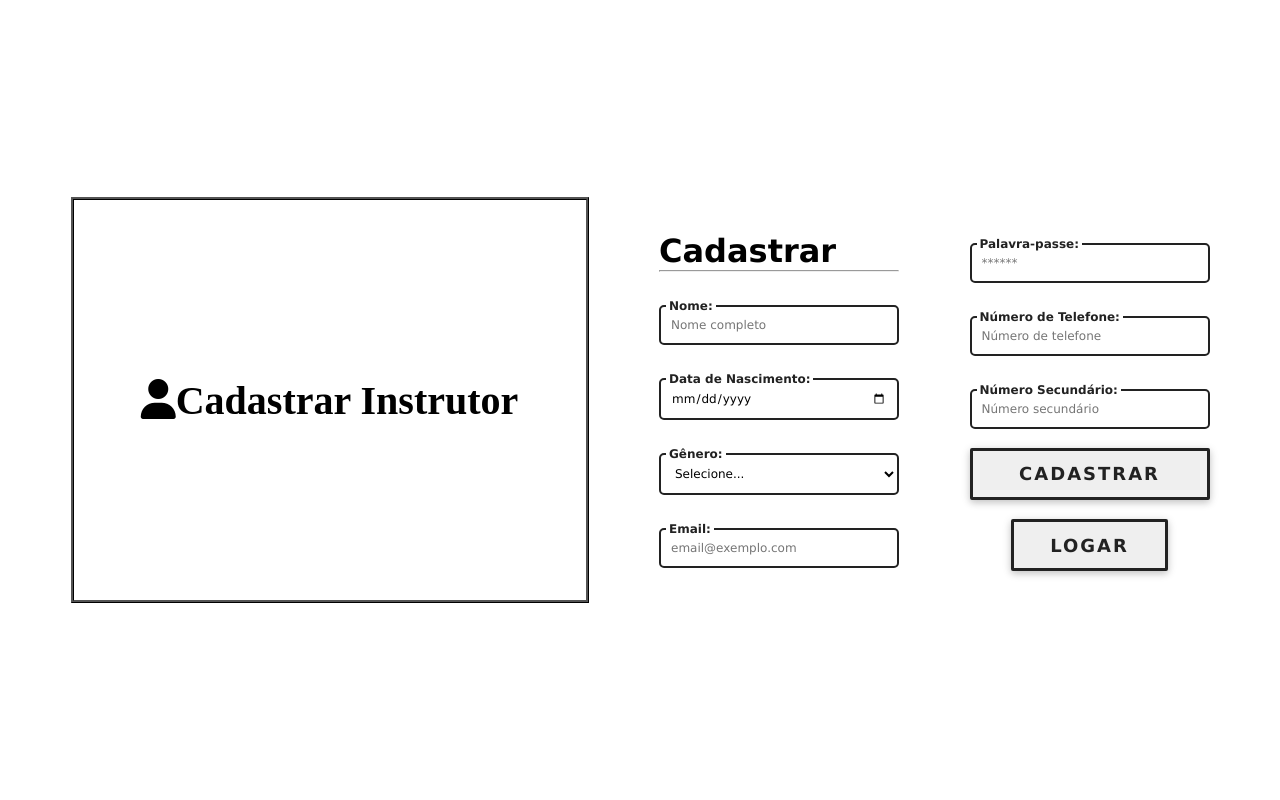
After one commit to eugeniocachiombo/escoladeconducao, a PHP site: page /cadastroAdmin/form-cadastro.php in a window 1280 px wide. The commit adds this page. Run offline with PHP 8.4, Linux system fonts and the light colour scheme.

Commit message:
Cadastrar Administrador

```diff
--- /dev/null
+++ b/cadastroAdmin/form-cadastro.php
@@ -0,0 +1,52 @@
+<?php include "../inclusao/head.php"; ?>
+<link rel="stylesheet" href="../assets/css/inputs.css">
+<?php include "../instrutor/processa_formulario.php"; ?>
+
+<div class="principal">
+    <form action="" method="post" style="width: 100%;">
+        <div class="form-principal" style="display: flex; justify-content: space-evenly; align-items: center;">
+
+            <div class="logo" style="display: flex; align-items: center; justify-content: center; font-size: 40px;">
+                <span class="nome-escola" style="font-family: TH Charmonman; font-weight: bold;">
+                    <span><i class="fas fa-user"></i></span>Cadastrar Instrutor
+                </span>
+            </div>
+
+            <div class="formulario">
+                <h1>Cadastrar</h1> <hr> <br>
+                <label for="nome" class="text">Nome: </label>
+                <input type="text" placeholder="Nome completo" name="nome" class="input"> <br>
+
+                <label for="data_nascimento" class="text">Data de Nascimento:</label>
+                <input type="date" name="data_nascimento" class="input"> <br>
+
+                <label for="genero" class="text">Gênero:</label>
+                <select name="genero" class="input select">
+                    <option style="display: none;" value="">Selecione...</option>
+                    <option value="M">Masculino</option>
+                    <option value="F">Feminino</option>
+                </select> <br>
+
+                <label for="email" class="text">Email:</label>
+                <input type="email" placeholder="email@exemplo.com" name="email" class="input">
+            </div>
+
+            <div class="formulario">
+                <label for="palavra_passe" class="text">Palavra-passe:</label>
+                <input type="password" placeholder="******" name="palavra_passe" class="input"> <br>
+
+                <label for="numero_de_telefone" class="text">Número de Telefone:</label>
+                <input type="text" maxlength="9" placeholder="Número de telefone" name="numero_de_telefone" class="input"> <br>
+
+                <label for="numero_secundario" class="text">Número Secundário:</label>
+                <input type="text" maxlength="9" placeholder="Número secundário" name="numero_secundario" class="input"> <br>
+                <button type="submit" name="btnCadastrar">Cadastrar</button> <br>
+
+                <a href="../" style="text-align: center; text-decoration: none;"><button type="button">Logar</button> </a>
+            </div>
+        </div>
+    </form>
+    <script src="../assets/js/validar-campos-utilizador.js"></script>
+</div>
+
+<?php include "../inclusao/foot.php"; ?>
--- a/inclusao/footer.php
+++ b/inclusao/footer.php
@@ -48,11 +48,12 @@ footer {
 }
 
 .mapa {
-    /* Estilos para o mapa ou imagem da localização */
+
 }
 
 </style>
 
+<?php if (isset($_SESSION["usuario_id"])) { ?>
 <footer>
     <div class="footer-container">
         <div class="footer-logo">
@@ -71,3 +72,4 @@ footer {
         </div>
     </div>
 </footer>
+<?php } ?>
--- a/inclusao/header.php
+++ b/inclusao/header.php
@@ -59,6 +59,8 @@
     }
 </style>
 
+<?php if (isset($_SESSION["usuario_id"])) { ?>
+
 <header>
     <a href="#" class="logotipo" style="font-size: 35px;">
         <?php
@@ -93,3 +95,5 @@
         </ul>
     </nav>
 </header>
+
+<?php } ?>
--- a/login/form-login.php
+++ b/login/form-login.php
@@ -8,5 +8,6 @@
     <label for="input" class="text">Palavra-passe:</label>
     <input type="text" placeholder="******" name="passe" class="input"> <br>
 
-    <button> Entrar </button>
+    <button> Entrar </button> <br>
+    <a href="../cadastroAdmin/form-cadastro.php" style="text-align: center; text-decoration: none;">Cadastrar-se</a>
 </div>
```
